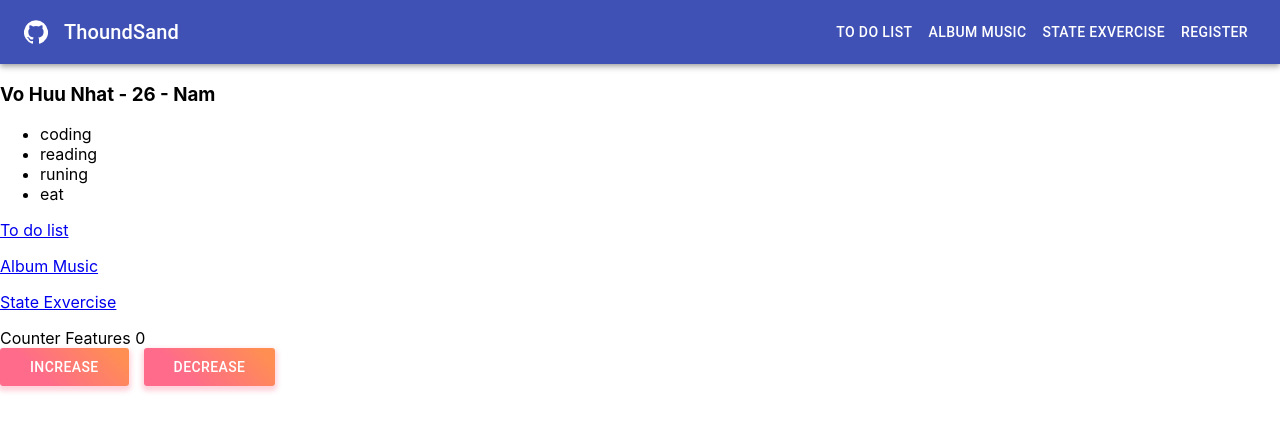
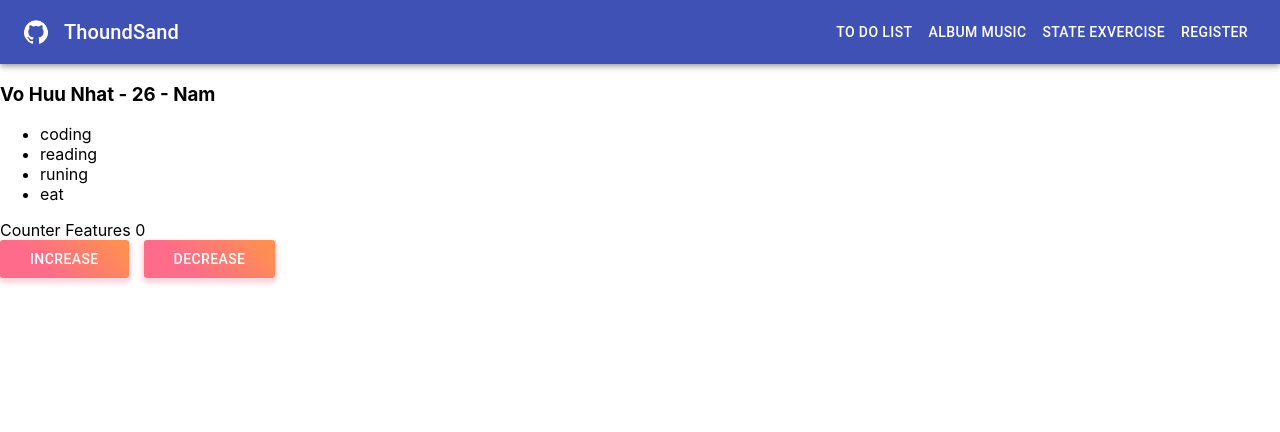
Before and after one commit to Huunhat22/learning_basic, a React (Create React App) app: page / in a window 1280 px wide. Shown: the top 432 px of the page. Built offline with nearby package versions, Linux system fonts and the light colour scheme; no server answers.

Commit message:
ẩn comment link

```diff
--- a/src/App.js
+++ b/src/App.js
@@ -46,9 +46,9 @@ function App() {
         </ul>
 
         {/* sử dụng Link  */}
-        <p><Link to="/Todo">To do list</Link></p>
+        {/* <p><Link to="/Todo">To do list</Link></p>
         <p><Link to="/AlbumMusic">Album Music</Link></p>
-        <p><Link to="/StateExvercise">State Exvercise</Link></p>
+        <p><Link to="/StateExvercise">State Exvercise</Link></p> */}
 
         {/* Sử dung NavLink */}
 
```
